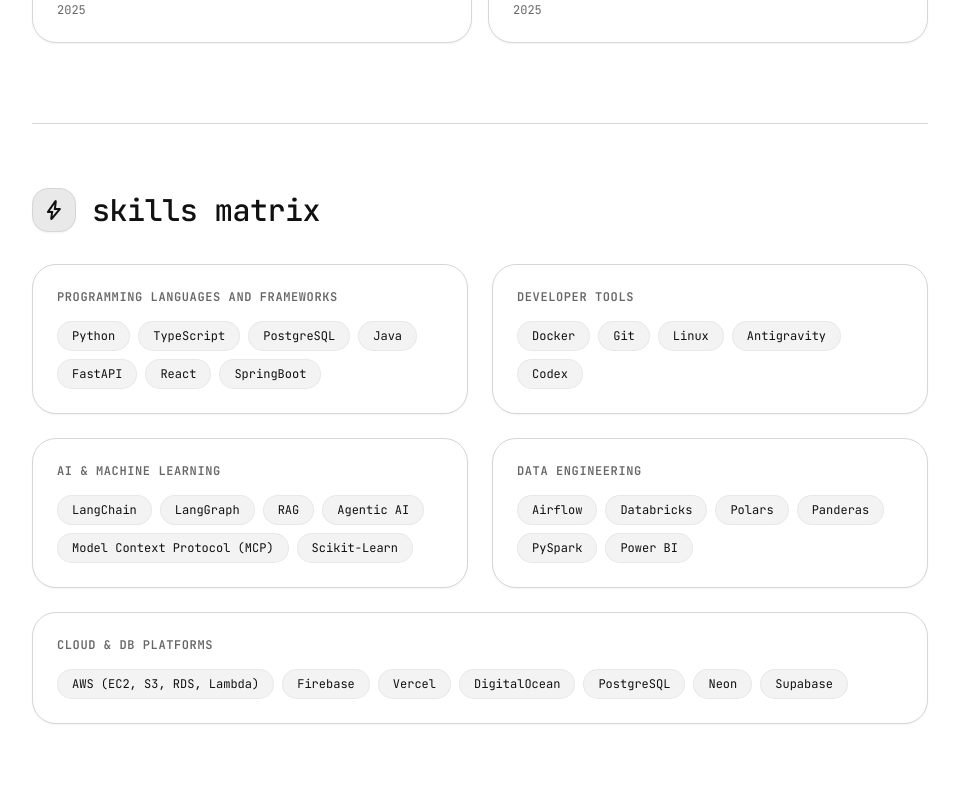
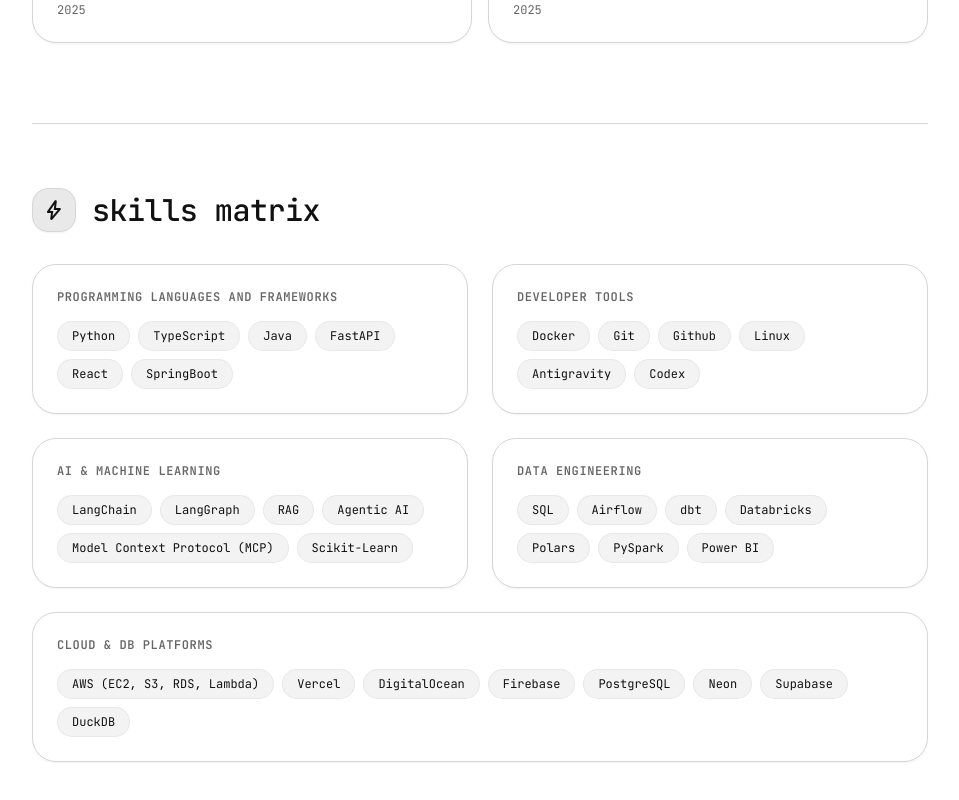
Before and after one commit to auxghlann/ak-mesa, a Next.js app: page / in a window 1280 px wide. Shown: the part 2019-2819 px from the top of the page, without its empty margins (272-1231 px from the left). Built offline with nearby package versions, Linux system fonts and the light colour scheme; no server answers; the database is empty.

Commit message:
data: update information

```diff
--- a/src/data/resumeData.ts
+++ b/src/data/resumeData.ts
@@ -86,11 +86,11 @@
 export const skills: SkillCategory[] = [
   {
     category: "Programming Languages and Frameworks",
-    skills: ["Python", "TypeScript", "PostgreSQL", "Java", "FastAPI", "React", "SpringBoot"]
+    skills: ["Python", "TypeScript", "Java", "FastAPI", "React", "SpringBoot"]
   },
   {
     category: "Developer Tools",
-    skills: ["Docker", "Git", "Linux", "Antigravity", "Codex"]
+    skills: ["Docker", "Git", "Github", "Linux", "Antigravity", "Codex"]
   },
   {
     category: "AI & Machine Learning",
@@ -98,11 +98,11 @@
   },
   {
     category: "Data Engineering",
-    skills: ["Airflow", "Databricks", "Polars", "Panderas", "PySpark", "Power BI"]
+    skills: ["SQL", "Airflow", "dbt", "Databricks", "Polars", "PySpark", "Power BI"]
   },
   {
     category: "Cloud & DB Platforms",
-    skills: ["AWS (EC2, S3, RDS, Lambda)", "Firebase", "Vercel", "DigitalOcean", "PostgreSQL", "Neon", "Supabase"]
+    skills: ["AWS (EC2, S3, RDS, Lambda)", "Vercel", "DigitalOcean", "Firebase", "PostgreSQL", "Neon", "Supabase", "DuckDB"]
   }
 ];
 
```
